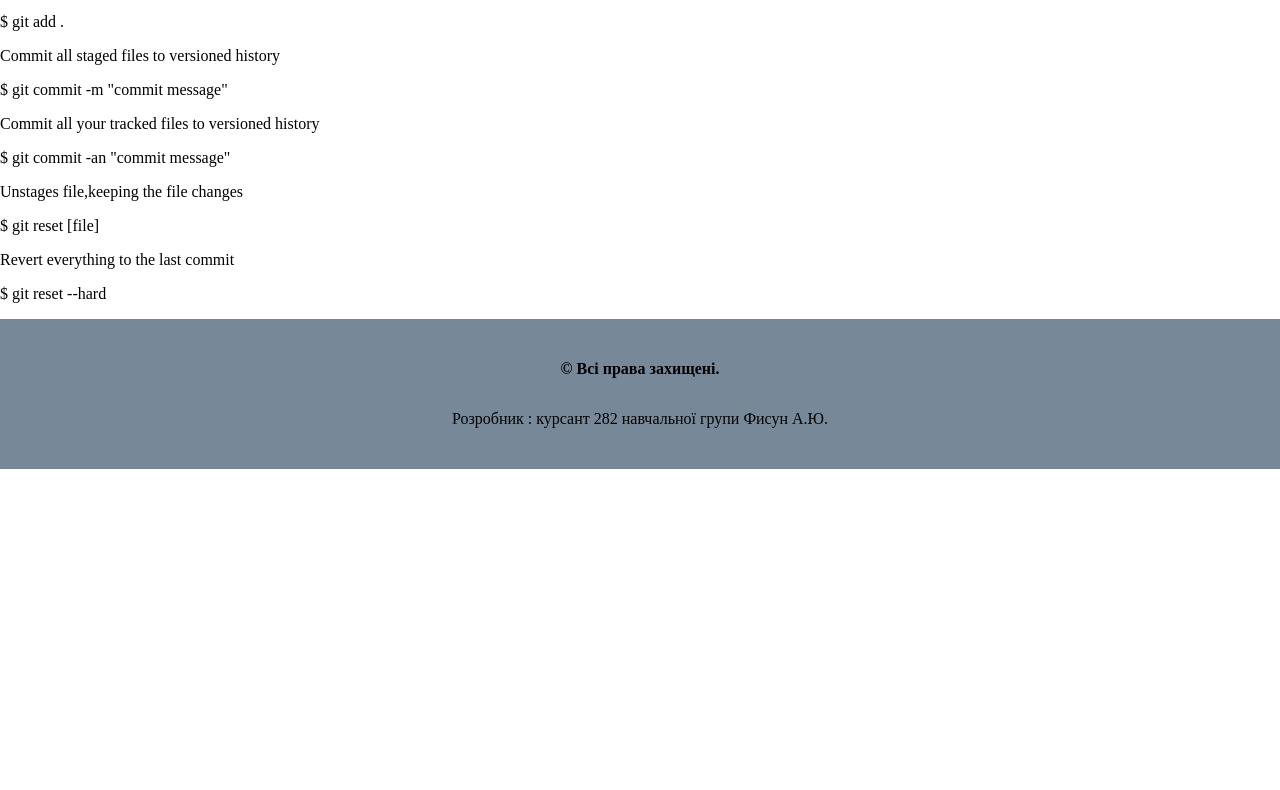
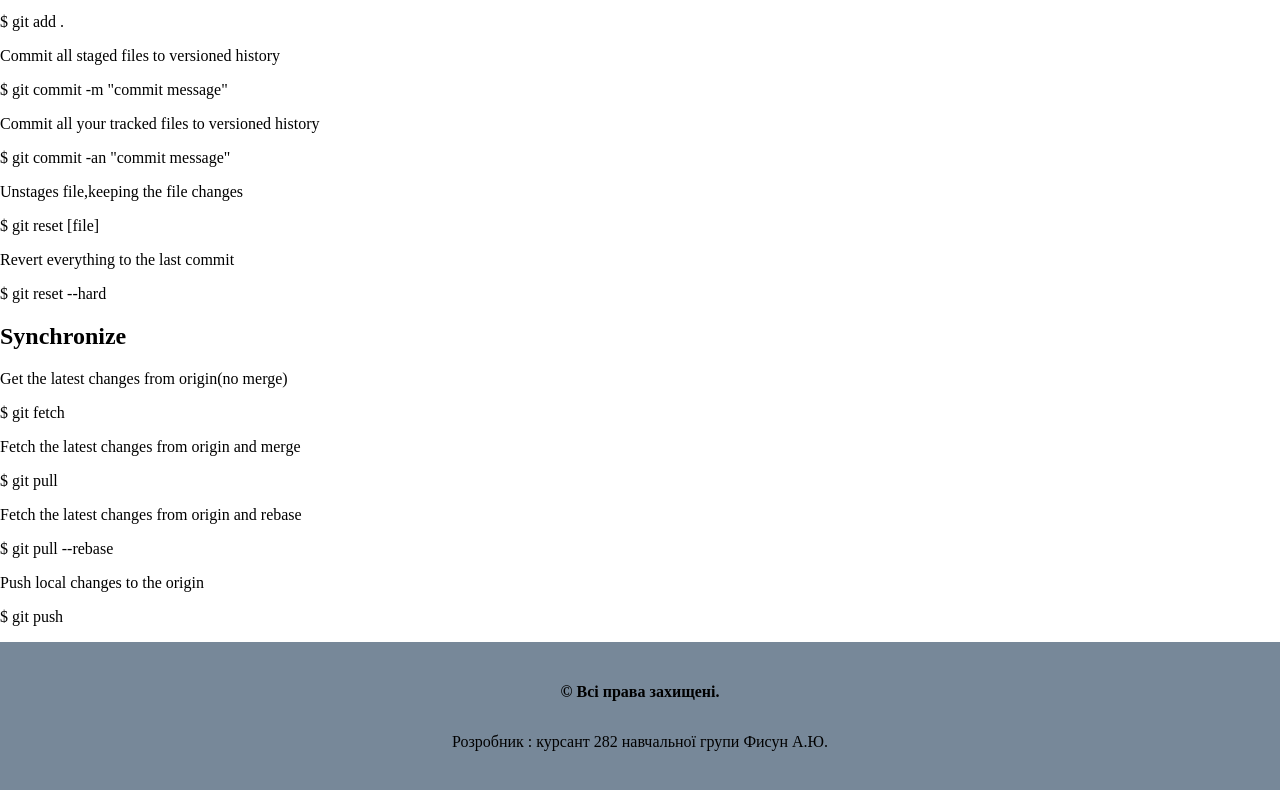
Before and after one commit to Anastasia-sys2001/Trp, a plain HTML site: page git_commands.html in a window 1280 px wide. Shown: the part 1541-2331 px from the top of the page. Before the commit the page ends 2010 px from the top, so only its background shows below. Drawn offline with Linux system fonts and the light colour scheme.

Commit message:
Synchronize

```diff
--- a/git_commands.html
+++ b/git_commands.html
@@ -189,6 +189,38 @@
                     $ git reset --hard
                 </p>
             </div>
+    <div class="synchronize">
+        <h2>
+            Synchronize
+        </h2>
+        <p>
+            Get the latest changes from origin(no merge)
+        </p>
+        <p class="git">
+            $ git fetch
+        </p>
+        <p>
+            Fetch the latest changes from origin and merge
+        </p>
+        <p class="git">
+            $ git pull
+        </p>
+            Fetch the latest changes from origin and  rebase
+        </p>
+        <p class="git">
+            $ git pull --rebase
+        </p>
+        <p>
+            Push local changes to the origin
+        </p>
+        <p class="git">
+            $ git push
+        </p>
+
+    </div>
+
+
+
 
 
 
```
